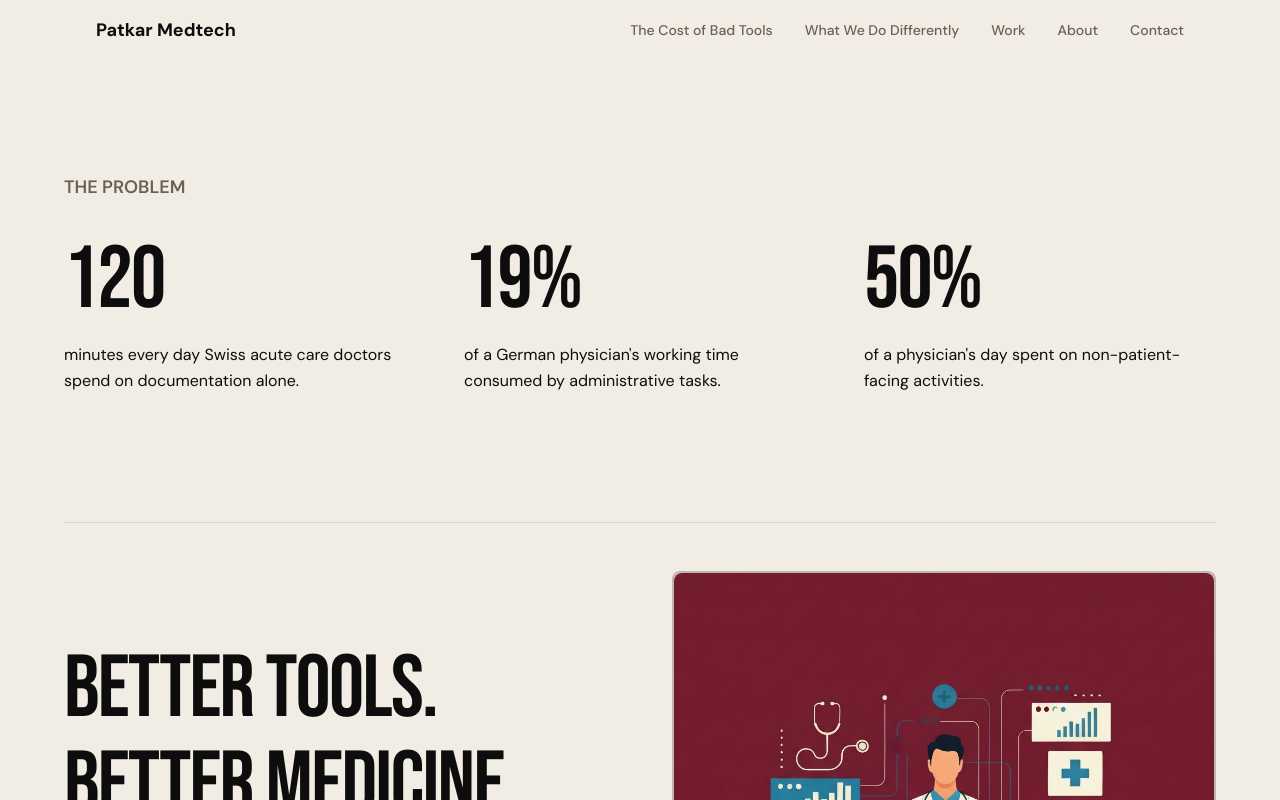
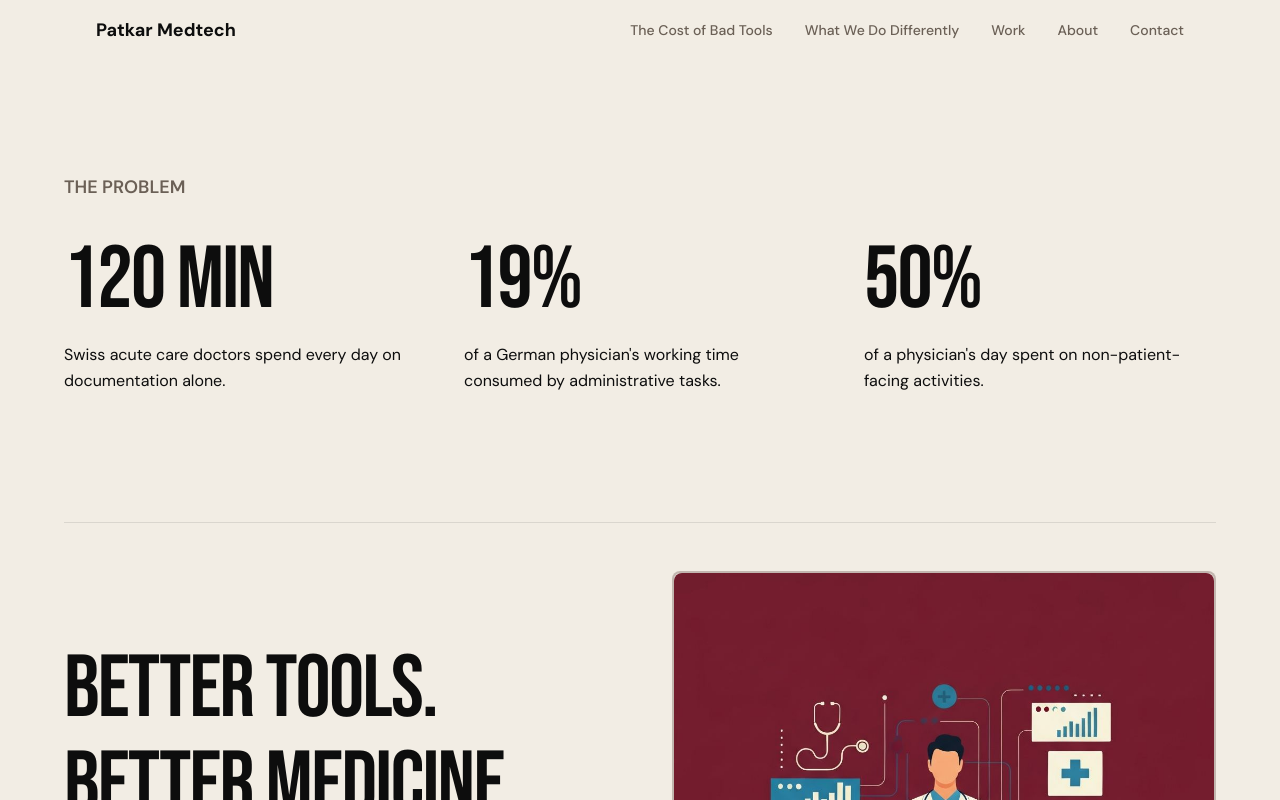
Before and after one commit to nitishspatkar/patkar-medtech-web, a Next.js app: page / in a window 1280 px wide. Shown: the top 800 px of the page. Built offline with nearby package versions, Linux system fonts and the light colour scheme.

Commit message:
fix: add units to first stat display
Include "MIN" and "%" units for correct formatting.

```diff
--- a/components/HeroSection.tsx
+++ b/components/HeroSection.tsx
@@ -72,9 +72,9 @@ export function HeroSection() {
 
           <div className="grid gap-12 sm:grid-cols-3">
             <div ref={(el) => (statRefs.current[0] = el)}>
-              <div className="heading-display mb-3 text-4xl sm:text-5xl lg:text-6xl"><span className="stat-number">120</span></div>
+              <div className="heading-display mb-3 text-4xl sm:text-5xl lg:text-6xl"><span className="stat-number">120</span> MIN</div>
               <p className="text-base leading-relaxed text-dark">
-                minutes every day Swiss acute care doctors spend on documentation alone.
+                Swiss acute care doctors spend every day on documentation alone.
               </p>
             </div>
             <div ref={(el) => (statRefs.current[1] = el)}>
```
